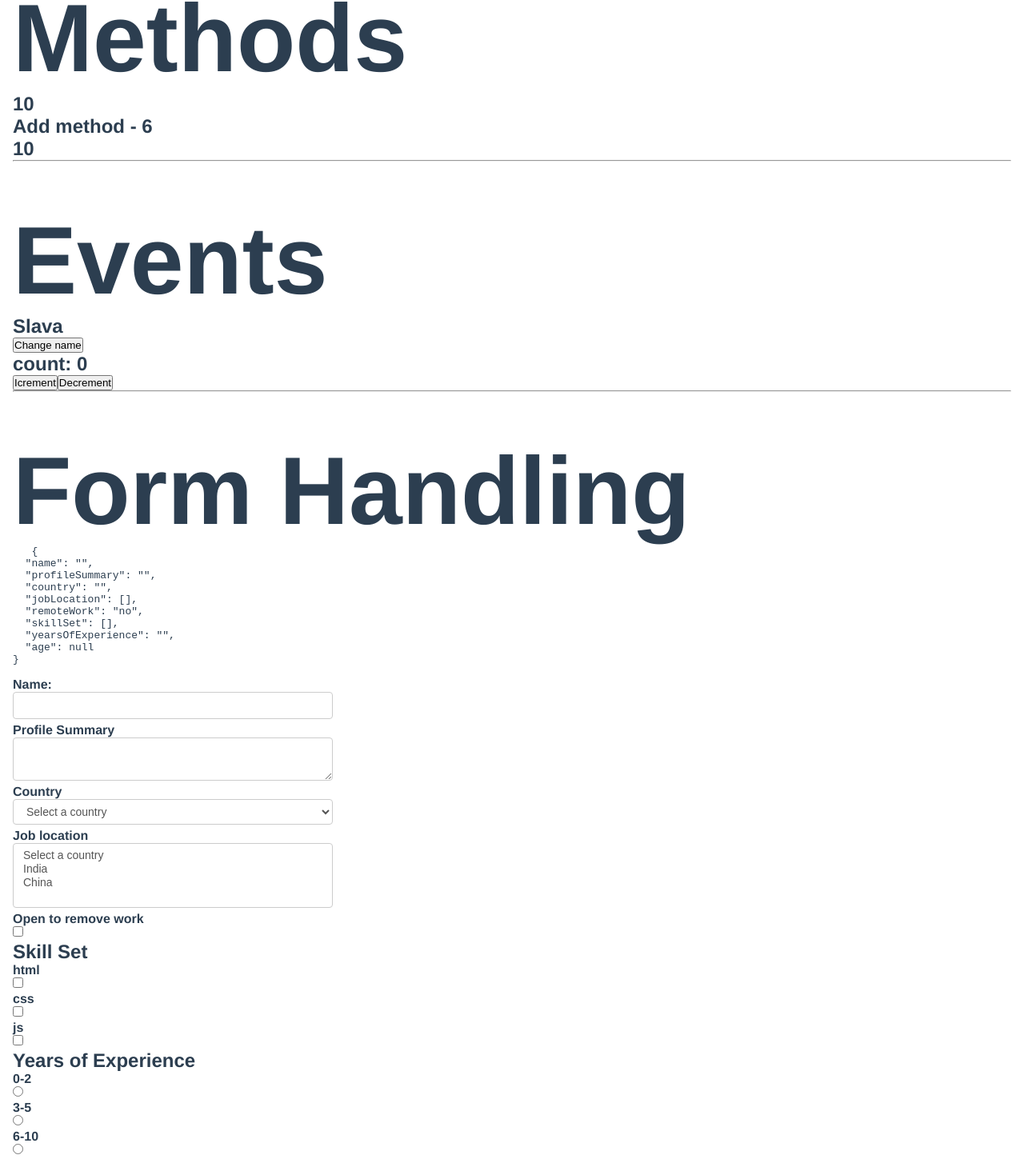
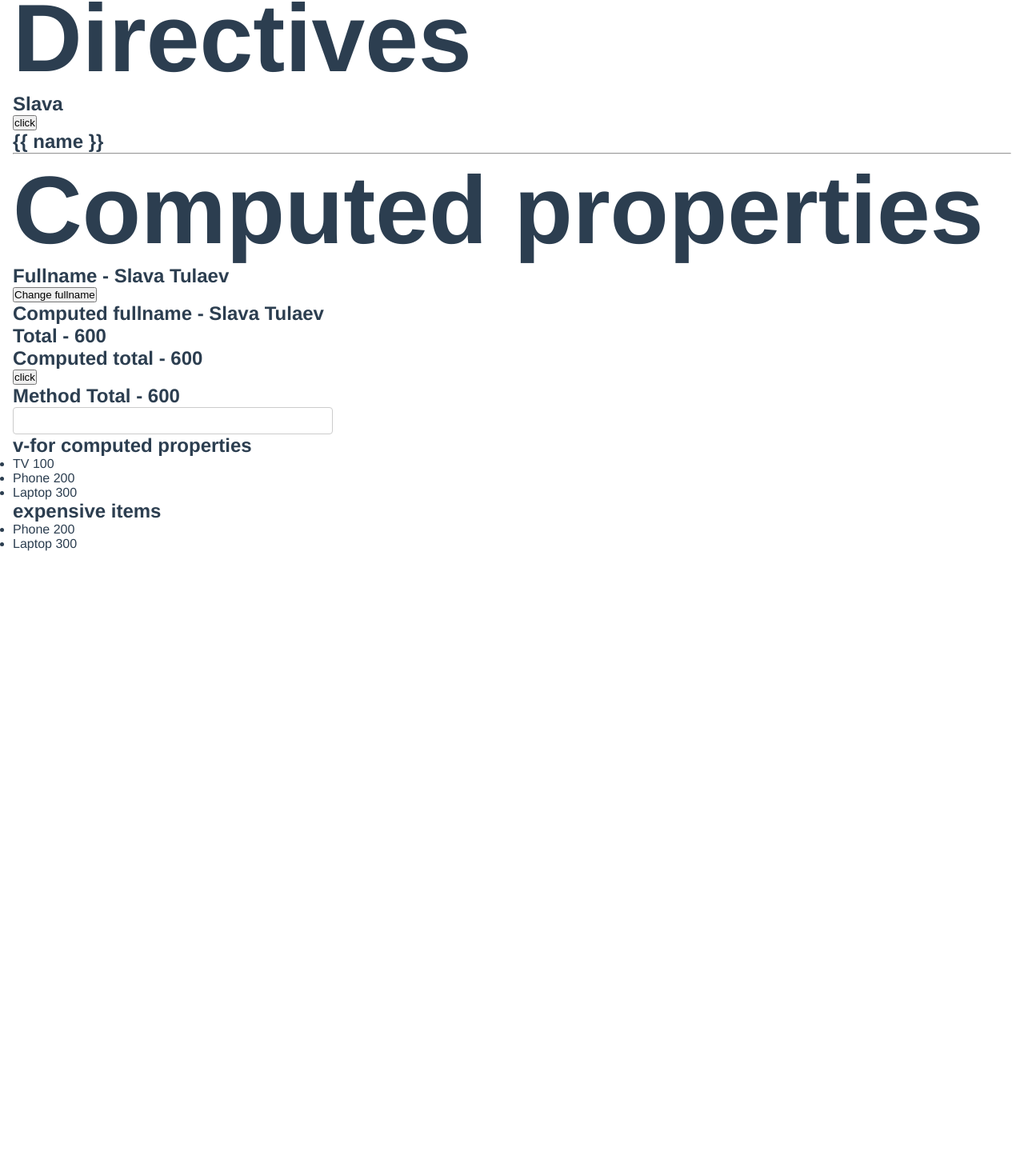
Before and after one commit to hammaren26/vue_practice, a Vue app: page / in a window 1280 px wide. Shown: the part 82-1531 px from the top of the page at 80% size. After the commit the page ends 800 px from the top, so only its background shows below. Built offline with nearby package versions, Linux system fonts and the light colour scheme.

Commit message:
directives and computed properties

```diff
--- a/src/App.vue
+++ b/src/App.vue
@@ -1,130 +1,59 @@
 <template>
-  <h1>Methods</h1>
-  <h2>{{ 2 + 3 + 5 }}</h2>
-  <h2>Add method - {{ add(1, 2, 3) }}</h2>
-  <h2>{{ multiply() }}</h2>
+  <h1>Directives</h1>
+  <h2 v-once>{{ name }}</h2>
+  <button @click="name = 'batman'">click</button>
+  <h2 v-pre>{{ name }}</h2>
   <hr />
-  <br />
-  <br />
-  <br />
 
-  <h1>Events</h1>
-  <h2>{{ name }}</h2>
-  <button @click="changeName('Superman', $event), increment()">
-    Change name
+  <h1>Computed properties</h1>
+  <h2>
+    Fullname - {{ computedProperties.firstName }}
+    {{ computedProperties.lastName }}
+  </h2>
+
+  <button @click="changeFullName">Change fullname</button>
+
+  <h2>Computed fullname - {{ fullName }}</h2>
+  <h2>
+    Total -
+    {{
+      computedProperties.items.reduce((total, curr) => {
+        return total + curr.price;
+      }, 0)
+    }}
+  </h2>
+
+  <h2>Computed total - {{ getTotal }}</h2>
+
+  <button
+    type="button"
+    @click="
+      computedProperties.items.push({ id: 4, title: 'Keyboard', price: 50 })
+    "
+  >
+    click
   </button>
-  <br />
-  <h2>count: {{ count }}</h2>
-  <button @click="increment">Icrement</button>
-  <button @click="decrement">Decrement</button>
-  <hr />
-  <br />
-  <br />
-  <br />
 
-  <h1>Form Handling</h1>
-  <pre>
-   {{ JSON.stringify(formValues, null, 2) }}
-  </pre>
-  <form @submit.prevent="submitForm">
-    <div>
-      <label>
-        <div>Name:</div>
-        <input
-          style="display: block"
-          type="text"
-          v-model.trim.lazy="formValues.name"
-          required
-        />
-      </label>
-      <label>
-        <div>Profile Summary</div>
-        <textarea v-model="formValues.profileSummary"> </textarea>
-      </label>
-      <label>
-        <div>Country</div>
-        <select name="" id="" v-model="formValues.country">
-          <option value="">Select a country</option>
-          <option value="India">India</option>
-          <option value="China">China</option>
-        </select>
-      </label>
-      <label>
-        <div>Job location</div>
-        <select multiple name="" id="" v-model="formValues.jobLocation">
-          <option value="">Select a country</option>
-          <option value="India">India</option>
-          <option value="China">China</option>
-        </select>
-      </label>
-      <label>
-        <div>Open to remove work</div>
-        <input
-          style="display: block"
-          type="checkbox"
-          v-model="formValues.remoteWork"
-          true-value="yes"
-          false-value="no"
-        />
-      </label>
+  <h2>Method Total - {{ getTotalMethod() }}</h2>
 
-      <div>
-        <h2>Skill Set</h2>
-        <label>
-          <span>html</span>
-          <input type="checkbox" value="html" v-model="formValues.skillSet" />
-        </label>
-        <label>
-          <span>css</span>
-          <input type="checkbox" value="css" v-model="formValues.skillSet" />
-        </label>
-        <label>
-          <span>js</span>
-          <input type="checkbox" value="js" v-model="formValues.skillSet" />
-        </label>
-      </div>
+  <input type="text" v-model.trim="computedProperties.country" />
 
-      <div>
-        <h2>Years of Experience</h2>
-        <label>
-          <span>0-2</span>
-          <input
-            type="radio"
-            value="0-2"
-            v-model="formValues.yearsOfExperience"
-          />
-        </label>
-        <label>
-          <span>3-5</span>
-          <input
-            type="radio"
-            value="3-5"
-            v-model="formValues.yearsOfExperience"
-          />
-        </label>
-        <label>
-          <span>6-10</span>
-          <input
-            type="radio"
-            value="6-10"
-            v-model="formValues.yearsOfExperience"
-          />
-        </label>
-      </div>
-    </div>
-
-    <label>
-      <div>Age:</div>
-      <input
-        style="display: block"
-        type="number"
-        v-model.number="formValues.age"
-        @keyup.enter="submitForm"
-        required
-      />
-    </label>
-    <!-- <button>submit</button> -->
-  </form>
+  <h2>v-for computed properties</h2>
+  <ul>
+    <li
+      :class="item.price"
+      v-for="item in computedProperties.items"
+      :key="item.id"
+    >
+      {{ item.title }} {{ item.price }}
+    </li>
+  </ul>
+  <h2>expensive items</h2>
+  <ul>
+    <li v-for="item in expensiveItems" :key="item.id">
+      {{ item.title }} {{ item.price }}
+    </li>
+  </ul>
 </template>
 
 <script>
@@ -134,45 +63,61 @@ export default {
   name: "App",
   data() {
     return {
-      baseMultiplier: 5,
-      baseValue: 2,
       name: "Slava",
-      count: 0,
-
-      formValues: {
-        name: "",
-        profileSummary: "",
+      computedProperties: {
+        firstName: "Slava",
+        lastName: "Tulaev",
         country: "",
-        jobLocation: [],
-        remoteWork: "no",
-        skillSet: [],
-        yearsOfExperience: "",
-        age: null,
+        items: [
+          {
+            id: 1,
+            title: "TV",
+            price: 100,
+          },
+          {
+            id: 2,
+            title: "Phone",
+            price: 200,
+          },
+          {
+            id: 3,
+            title: "Laptop",
+            price: 300,
+          },
+        ],
       },
     };
   },
   methods: {
-    changeName(str, event) {
-      this.name = str;
-      console.log(event);
+    getTotalMethod() {
+      console.log("get total method");
+      return this.computedProperties.items.reduce((total, curr) => {
+        return total + curr.price;
+      }, 0);
     },
-    add(a, b, c) {
-      return a + b + c;
+    changeFullName() {
+      this.fullName = "Vyacheslav Popov";
     },
-    multiply(num = this.baseValue) {
-      return num * this.baseMultiplier;
+  },
+  computed: {
+    fullName: {
+      get() {
+        return `${this.computedProperties.firstName} ${this.computedProperties.lastName}`;
+      },
+      set(value) {
+        const names = value.split(" ");
+        this.computedProperties.firstName = names[0];
+        this.computedProperties.lastName = names[1];
+      },
     },
-    increment() {
-      this.count++;
+    getTotal() {
+      console.log("get total computed properties");
+      return this.computedProperties.items.reduce((total, curr) => {
+        return total + curr.price;
+      }, 0);
     },
-    decrement() {
-      if (this.count !== 0) {
-        this.count--;
-      }
-    },
-
-    submitForm() {
-      console.log("Form values", this.formValues);
+    expensiveItems() {
+      return this.computedProperties.items.filter((item) => item.price > 100);
     },
   },
 };
```
